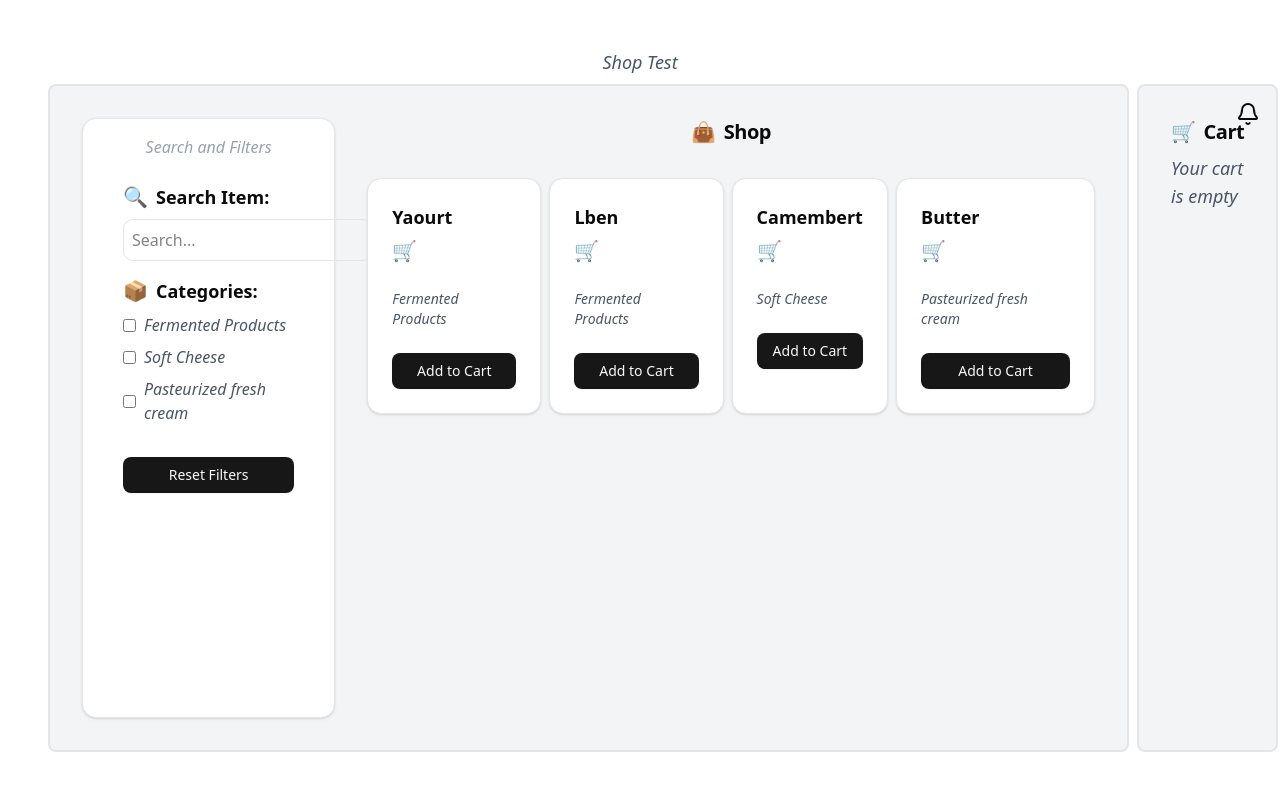
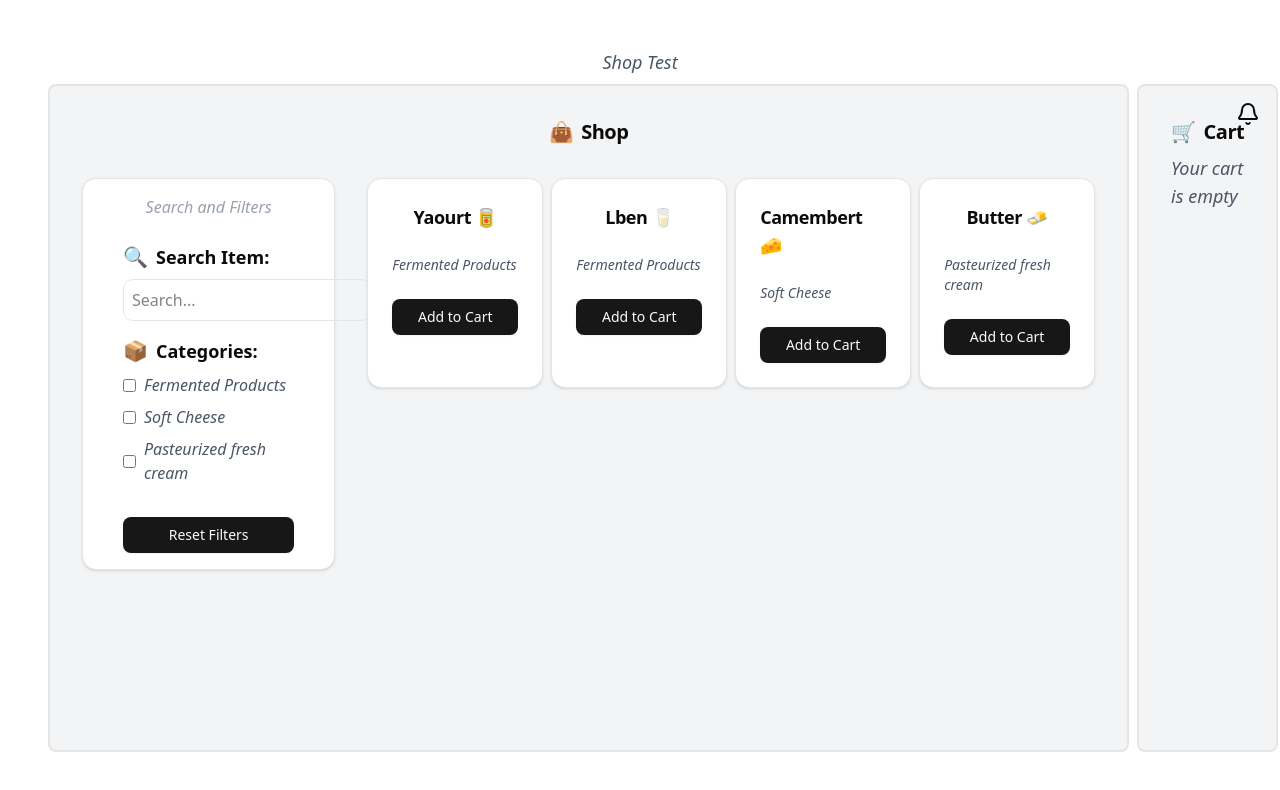
Before and after one commit to drissi2002/legalpalce-shop-test, a React (Vite) app: page / in a window 1280 px wide. Both pictures are taken after a click on the button "Login". Shown: the top 790 px of the page. Built offline with nearby package versions, Linux system fonts and the light colour scheme.

Commit message:
fix : changes made to the shop and cart components, as well as the improvements to filtering and styling

```diff
--- a/src/components/shop/Cart.tsx
+++ b/src/components/shop/Cart.tsx
@@ -1,7 +1,7 @@
 import React, { useMemo } from "react";
 import { Button } from "@/components/ui/button";
 import { Card, CardContent, CardFooter, CardHeader } from "@/components/ui/card";
-import { Bell, ShoppingCart } from "lucide-react";
+import { Bell} from "lucide-react";
 import { CartItemType } from "@/types/cart-item-type";
 
 interface CartProps {
@@ -15,9 +15,9 @@ const Cart: React.FC<CartProps> = ({ cart, removeFromCart, calculateTotal }) =>
   const itemCount = useMemo(() => cart.reduce((count, item) => count + item.quantity, 0), [cart]);
 
   return (
-    <div className="w-1/3 border-2 rounded-md p-8 bg-gray-100 flex flex-col gap-2 relative">
+    <div className="w-full md:w-1/3 border-2 rounded-md p-8 bg-gray-100 flex flex-col gap-2 relative">
       <h4 className="scroll-m-20 text-xl font-semibold tracking-tight flex flex-row gap-2 justify-center items-center">
-      <span className="text-xl">🛒</span> Cart
+        <span className="text-xl">🛒</span> Cart
       </h4>
       <div className="absolute top-4 right-4">
         <div className="relative">
--- a/src/components/shop/Shop.tsx
+++ b/src/components/shop/Shop.tsx
@@ -1,7 +1,7 @@
 import React from "react";
 import { Card, CardContent, CardFooter, CardHeader } from "@/components/ui/card";
 import { Button } from "@/components/ui/button";
-import { LoaderCircle} from "lucide-react";
+import { LoaderCircle } from "lucide-react";
 import { ItemType } from "@/types/item-type";
 import useItems from "@/hooks/use-item";
 import SearchAndFilters from "../ui/search-filter";
@@ -13,8 +13,7 @@ interface ShopProps {
   setSearchQuery: (query: string) => void;
 }
 
-const Shop: React.FC<ShopProps> = ({ items, addToCart, loading, setSearchQuery}) => {
-
+const Shop: React.FC<ShopProps> = ({ items, addToCart, loading, setSearchQuery }) => {
   const {
     searchQuery,
     selectedCategories,
@@ -26,7 +25,18 @@ const Shop: React.FC<ShopProps> = ({ items, addToCart, loading, setSearchQuery})
   } = useItems(items, setSearchQuery);
 
   return (
-    <div className="w-full border-2 rounded-md p-8 bg-gray-100 flex flex-row gap-8">
+    <div className="w-full border-2 rounded-md p-8 bg-gray-100 flex flex-col gap-8 relative">
+      {loading ? (
+        <div className="absolute inset-0 flex justify-center items-center bg-gray-100 bg-opacity-75">
+          <LoaderCircle className="w-12 h-12 animate-spin" />
+        </div>
+      ) : (
+        <>
+          <h4 className="scroll-m-20 text-xl font-semibold tracking-tight flex flex-row gap-2 justify-center items-center">
+            <span className="text-xl">👜</span> Shop
+          </h4>
+          <div className="flex flex-col md:flex-row gap-8">
+            <div className="flex flex-col gap-8 w-full md:w-1/4">
               <SearchAndFilters
                 searchQuery={searchQuery}
                 selectedCategories={selectedCategories}
@@ -35,32 +45,27 @@ const Shop: React.FC<ShopProps> = ({ items, addToCart, loading, setSearchQuery})
                 handleCategoryChange={handleCategoryChange}
                 handleResetFilters={handleResetFilters}
               />
-      <div className="w-3/4 flex flex-col gap-8">
-        <h4 className="scroll-m-20 text-xl font-semibold tracking-tight flex flex-row gap-2 justify-center items-center">
-        <span className="text-xl">👜</span> Shop
-        </h4>
+            </div>
+            <div className="flex flex-col gap-8 w-full md:w-3/4">
             <div className="flex flex-row gap-2 w-full">
-          {loading ? (
-            <div className="flex justify-center items-center w-full">
-              <LoaderCircle className="w-6 h-6 animate-spin" />
-            </div>
-          ) : (
-            filteredItems.map((item) => (
-              <Card key={item.sku}>
-                <CardHeader className="text-lg font-bold">
-                  {item.name}<span className="text-xl">🛒</span> {/* Add your emoji here */}
+            {filteredItems.map((item) => (
+                  <Card key={item.sku} className="w-1/3">
+                    <CardHeader className="scroll-m-20 text-lg font-bold tracking-tight flex flex-row gap-2 justify-center items-center">
+                      <span className="text-md">{item.name}  {item.icon}</span>
                     </CardHeader>
-                <CardContent className="text-sm text-gray-600 italic">{item.description}</CardContent>
+                    <CardContent className="text-sm flex justify-between items-center text-gray-600 italic">{item.description}</CardContent>
                     <CardFooter>
                       <Button onClick={() => addToCart(item)} className="w-full">
                         Add to Cart
                       </Button>
                     </CardFooter>
                   </Card>
-            ))
-          )}
+                ))}
               </div>
             </div>
+          </div>
+        </>
+      )}
     </div>
   );
 };
--- a/src/components/ui/search-filter.tsx
+++ b/src/components/ui/search-filter.tsx
@@ -20,13 +20,13 @@ const SearchAndFilters: React.FC<SearchAndFiltersProps> = ({
   handleResetFilters,
 }) => {
   return (
-    <Card className="w-1/4 p-4">
+    <Card className="flex-1 p-4">
       <CardHeader className="text-md text-center italic text-gray-400">Search and Filters</CardHeader>
       <CardContent>
         <div className="flex flex-col gap-4">
-        <div>
+          <div>
             <label className="text-lg font-bold flex items-center gap-2">
-            <span className="text-xl">🔍</span>Search Item:
+              <span className="text-xl">🔍</span>Search Item:
             </label>
             <div className="flex items-center gap-2 mt-2">
               <input
@@ -57,7 +57,7 @@ const SearchAndFilters: React.FC<SearchAndFiltersProps> = ({
             </div>
           </div>
           <Button onClick={handleResetFilters} className="mt-4">
-             Reset Filters
+            Reset Filters
           </Button>
         </div>
       </CardContent>
--- a/src/constants/mock-item-data.ts
+++ b/src/constants/mock-item-data.ts
@@ -6,23 +6,27 @@ export const mockItemsData: ItemType[] = [
     description: "Fermented Products",
     sku: "yaourt-1",
     price: "1.5",
+    icon:"🥫"
   },
   {
     name: "Lben",
     description: "Fermented Products",
     sku: "lben-2",
     price: "3.2",
+     icon:"🥛"
   },
   {
     name: "Camembert",
     description: "Soft Cheese",
     sku: "cheese-3",
     price: "4.2",
+     icon:"🧀"
   },
   {
     name: "Butter",
     description: "Pasteurized fresh cream",
     sku: "butter-4",
     price: "4.5",
+     icon:"🧈"
   },
 ];
--- a/src/types/item-type.tsx
+++ b/src/types/item-type.tsx
@@ -3,4 +3,5 @@ export type ItemType = {
     description: string;
     sku: string;
     price: string;
+    icon: string;
   };
```
Also changed, not shown: 1 other file (tests, documents, lock files or other folders). Lines whose indentation alone changed are shown as unchanged.
